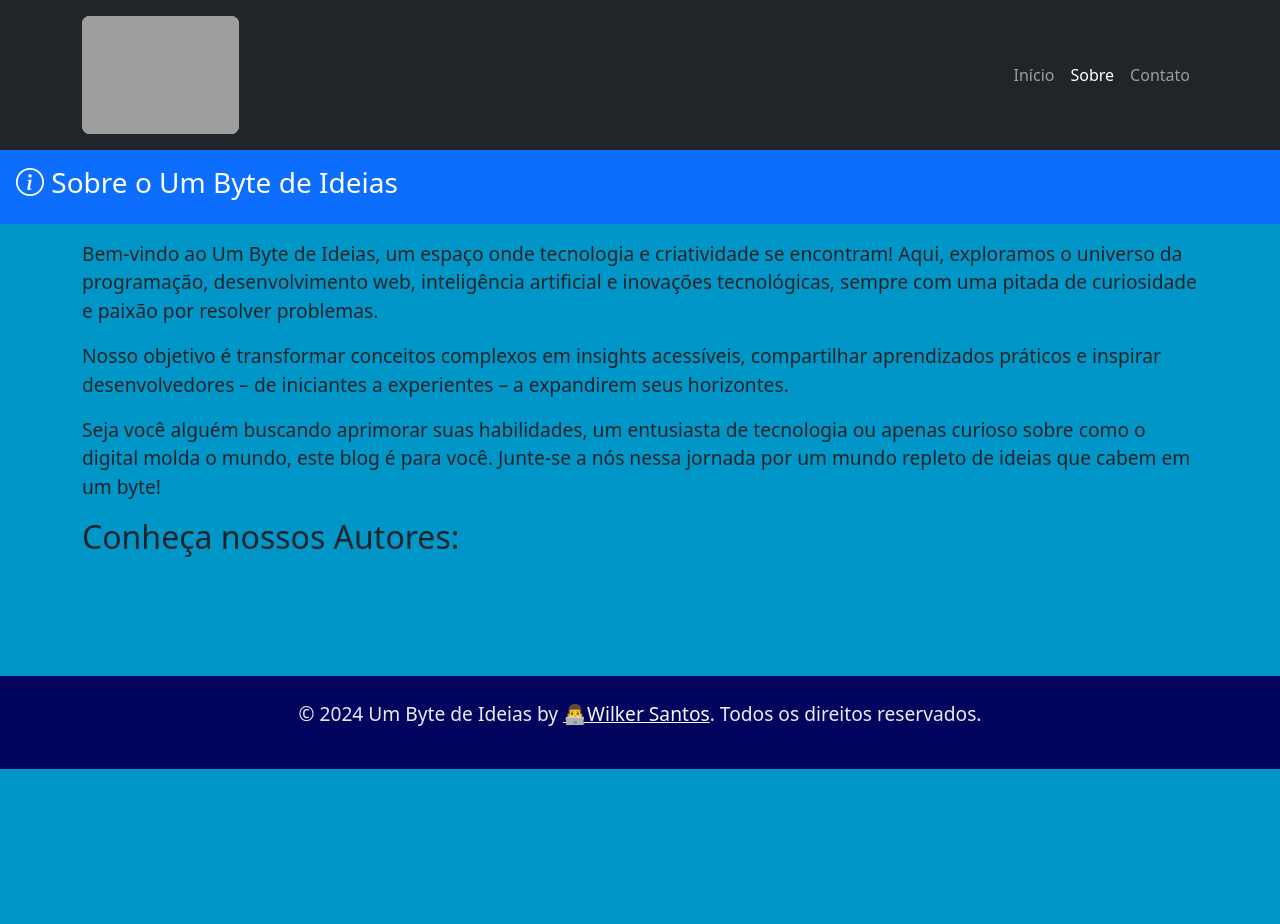
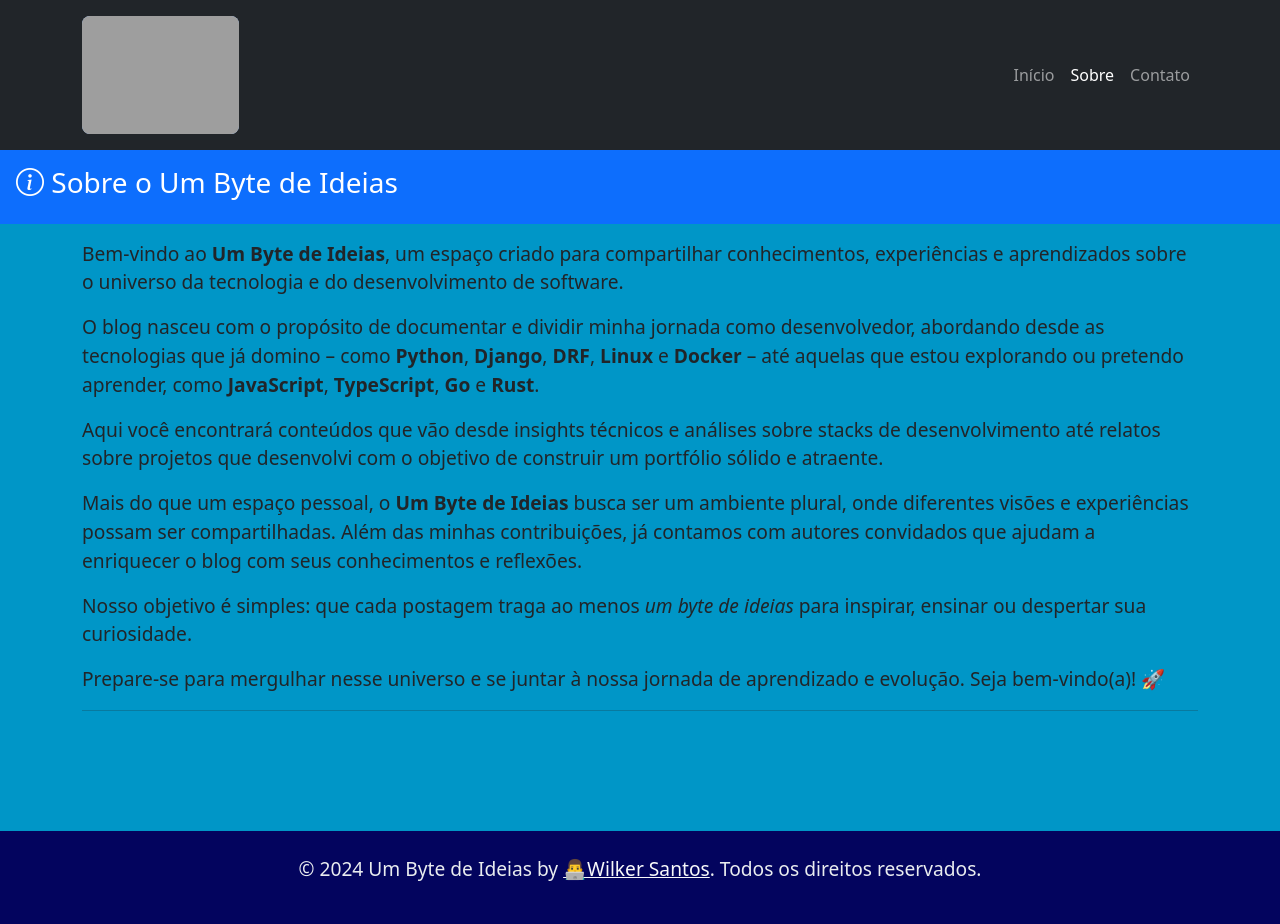
Before and after one commit to wilkerdossantos/um-byte-de-ideias, a Django app: page /authors/ in a window 1280 px wide. Shown: the part 281-1205 px from the top of the page. Before the commit the page ends 1050 px from the top, so only its background shows below. Run offline with Django 5.2, Linux system fonts and the light colour scheme; data that the repository does not hold is empty; parts of the project's set-up code (start-up, migrations or seed data) failed here and were passed over; grey boxes are pictures that could not be loaded.

Commit message:
alter about

```diff
--- a/authors/templates/author_list.html
+++ b/authors/templates/author_list.html
@@ -18,10 +18,13 @@ Um Byte de Ideias: Explorando tecnologia, um byte por vez.
 </div>
 <div class="container">
   <p></p>
-  <p>Bem-vindo ao Um Byte de Ideias, um espaço onde tecnologia e criatividade se encontram! Aqui, exploramos o universo da programação, desenvolvimento web, inteligência artificial e inovações tecnológicas, sempre com uma pitada de curiosidade e paixão por resolver problemas.</p>
-  <p>Nosso objetivo é transformar conceitos complexos em insights acessíveis, compartilhar aprendizados práticos e inspirar desenvolvedores – de iniciantes a experientes – a expandirem seus horizontes.</p>
-  <p>Seja você alguém buscando aprimorar suas habilidades, um entusiasta de tecnologia ou apenas curioso sobre como o digital molda o mundo, este blog é para você. Junte-se a nós nessa jornada por um mundo repleto de ideias que cabem em um byte!</p>
-  <h2>Conheça nossos Autores:</h2>
+  <p>Bem-vindo ao <strong>Um Byte de Ideias</strong>, um espaço criado para compartilhar conhecimentos, experiências e aprendizados sobre o universo da tecnologia e do desenvolvimento de software.</p>
+  <p>O blog nasceu com o propósito de documentar e dividir minha jornada como desenvolvedor, abordando desde as tecnologias que já domino – como <strong>Python</strong>, <strong>Django</strong>, <strong>DRF</strong>, <strong>Linux</strong> e <strong>Docker</strong> – até aquelas que estou explorando ou pretendo aprender, como <strong>JavaScript</strong>, <strong>TypeScript</strong>, <strong>Go</strong> e <strong>Rust</strong>.</p>
+  <p>Aqui você encontrará conteúdos que vão desde insights técnicos e análises sobre stacks de desenvolvimento até relatos sobre projetos que desenvolvi com o objetivo de construir um portfólio sólido e atraente.</p>
+  <p>Mais do que um espaço pessoal, o <strong>Um Byte de Ideias</strong> busca ser um ambiente plural, onde diferentes visões e experiências possam ser compartilhadas. Além das minhas contribuições, já contamos com autores convidados que ajudam a enriquecer o blog com seus conhecimentos e reflexões.</p>
+  <p>Nosso objetivo é simples: que cada postagem traga ao menos <em>um byte de ideias</em> para inspirar, ensinar ou despertar sua curiosidade.</p>
+  <p>Prepare-se para mergulhar nesse universo e se juntar à nossa jornada de aprendizado e evolução. Seja bem-vindo(a)! 🚀</p>
+  <hr>
 </div>
 <div class="container my-5">
   <div class="row">
```
